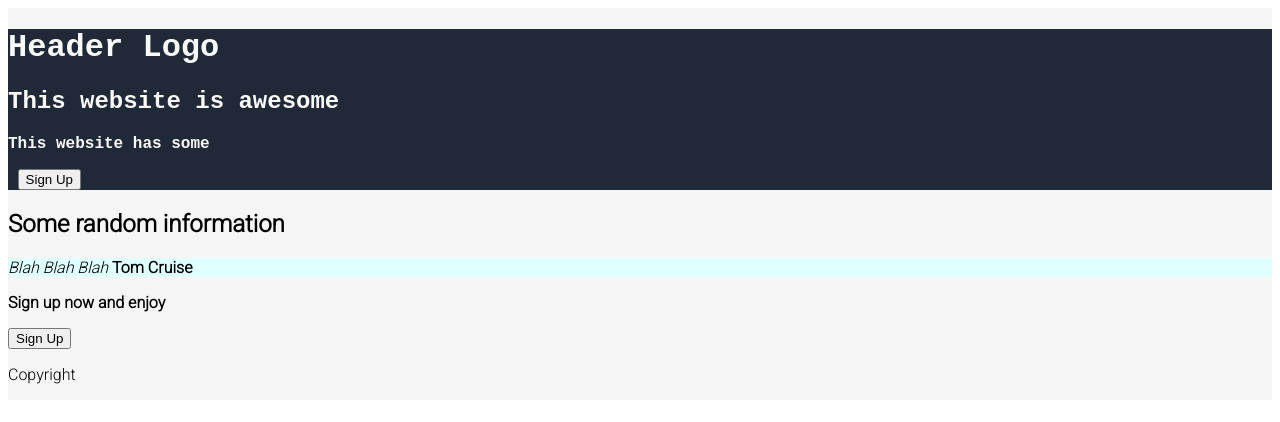
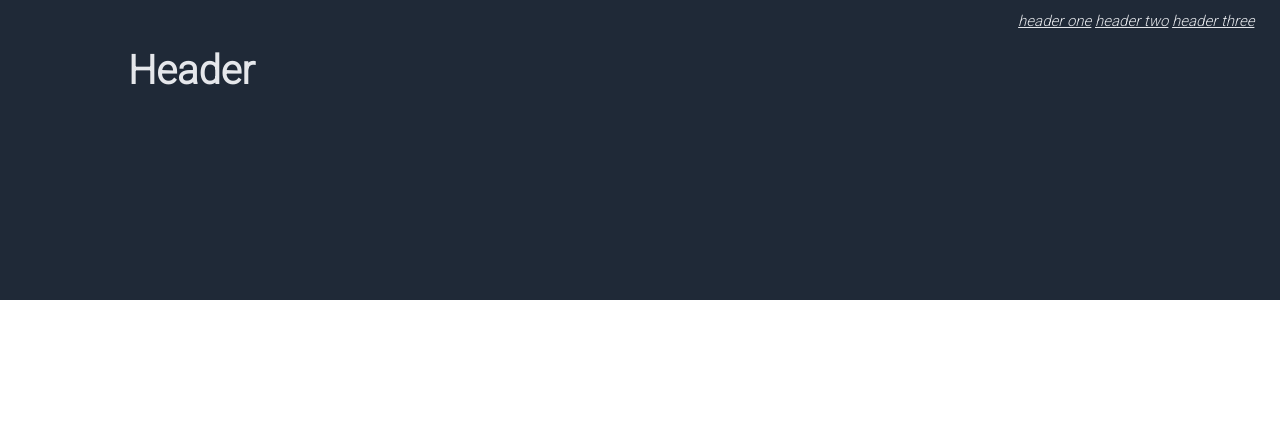
Before and after one commit to stevensmith44/new_website, a plain HTML site: page index.html in a window 1280 px wide. Drawn offline with Linux system fonts and the light colour scheme.

Commit message:
Edited index.html and style.css

```diff
--- a/index.html
+++ b/index.html
@@ -9,37 +9,20 @@
     <link rel="preconnect" href="https://fonts.googleapis.com">
     <link rel="preconnect" href="https://fonts.gstatic.com" crossorigin>
     <link href="https://fonts.googleapis.com/css2?family=Roboto:wght@300&display=swap" rel="stylesheet">
-
 </head>
 <body>
-    <div class="main">
-        <div class="section-one">
-            <h1>Header Logo</h1>
-            <h2>This website is awesome</h2>
-            <p>This website has some </p>
-            <img src="">
-            <button>Sign Up</button>
-        </div>
-        <div class="section-two">
-            <h2>Some random information</h2>
-            <div></div>
-            <div></div>
-            <div></div>
-            <div></div>
-        </div>
-        <div class="section-three">
-            <em>Blah Blah Blah</em>
-            <strong>Tom Cruise</strong>
-        </div>
-        <div class="section-four">
-            <div>
-                <p>Sign up now and enjoy</p>
-                <button>Sign Up</button>
+    <div class="container">
+        <nav>
+            <div class="header">
+                <img src="">
+                <div>Header</div>
             </div>
-        </div>
-        <div class="section-end">
-            <p>Copyright</p>
-        </div>
+            <div class="navigation">
+                <a href="#">header one</a>
+                <a href="#">header two</a>
+                <a href="#">header three</a>
+            </div>
+        </nav>
     </div>
 </body>
 </html>
--- a/style.css
+++ b/style.css
@@ -1,44 +1,47 @@
-body{
-    display: flex;
-    flex: auto;
-    flex-direction: column;
+@font-face {
+    font-family: Roboto , sans-serif;
+    src: url(https://fonts.googleapis.com/css2?family=Roboto:wght@300&display=swap);
 }
 
-div{
-    background-color: whitesmoke;
-    font-family: 'Roboto', sans-serif;
+body{
+    color: #FFFFFF;
+    padding: 0;
+    margin: 0;
+    font-family: Roboto;
+
 }
 
-@font-face {
-    font-family: 'Roboto', sans-serif;
-    src: url(https://fonts.googleapis.com/css2?family=Roboto:wght@300&display)
+.container{
+    display: flex;
+    position: relative;
+    height: 300px;
+    background-color: #1F2937;
+    align-content: space-between;
+
 }
 
-.section-one{
-    background-color: #1F2937;
-    color: #f9faf8;
-    font-family: 'Courier New', Courier, monospace;
+.header{
+    color: #E5E7EB;
+    font-size: 40px;
     font-weight: bold;
+    position: absolute;
+    left:10%;
+    top: 0px;
+
 }
 
-.section-two{
-    background-color: whitesmoke;
-    font-family: 'Roboto', sans-serif;
-    font-weight: bold;
+.navigation{
+    color: #E5E7EB;
+    position: absolute;
+    top:4%;
+    right: 2%;
+    font-size: 15px;
+    justify-content: space-around;
+    font-style: italic;
+    text-decoration: none;
+
 }
 
-.section-three{
-    background-color: lightcyan;
-    font-family: 'Roboto', sans-serif;
+.navigation a{
+    color: #E5E7EB;
 }
-
-.section-four{
-    background-color: lightcyan;
-    font-family: 'Roboto', sans-serif;
-    font-weight: bold;
-}
-
-.section-end{
-    background-color: whitesmoke;
-    font-family: 'Roboto', sans-serif;
-}
```
